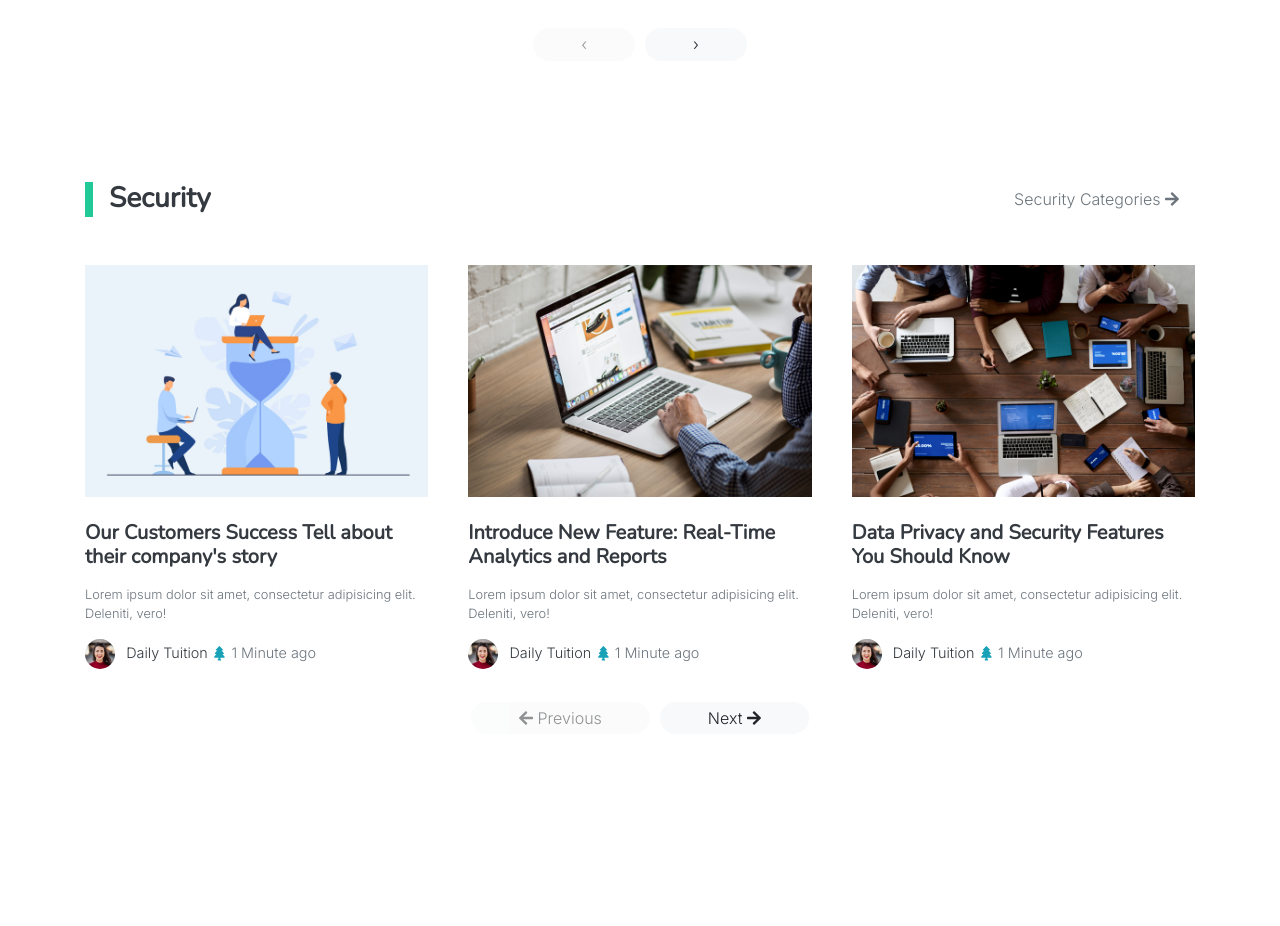
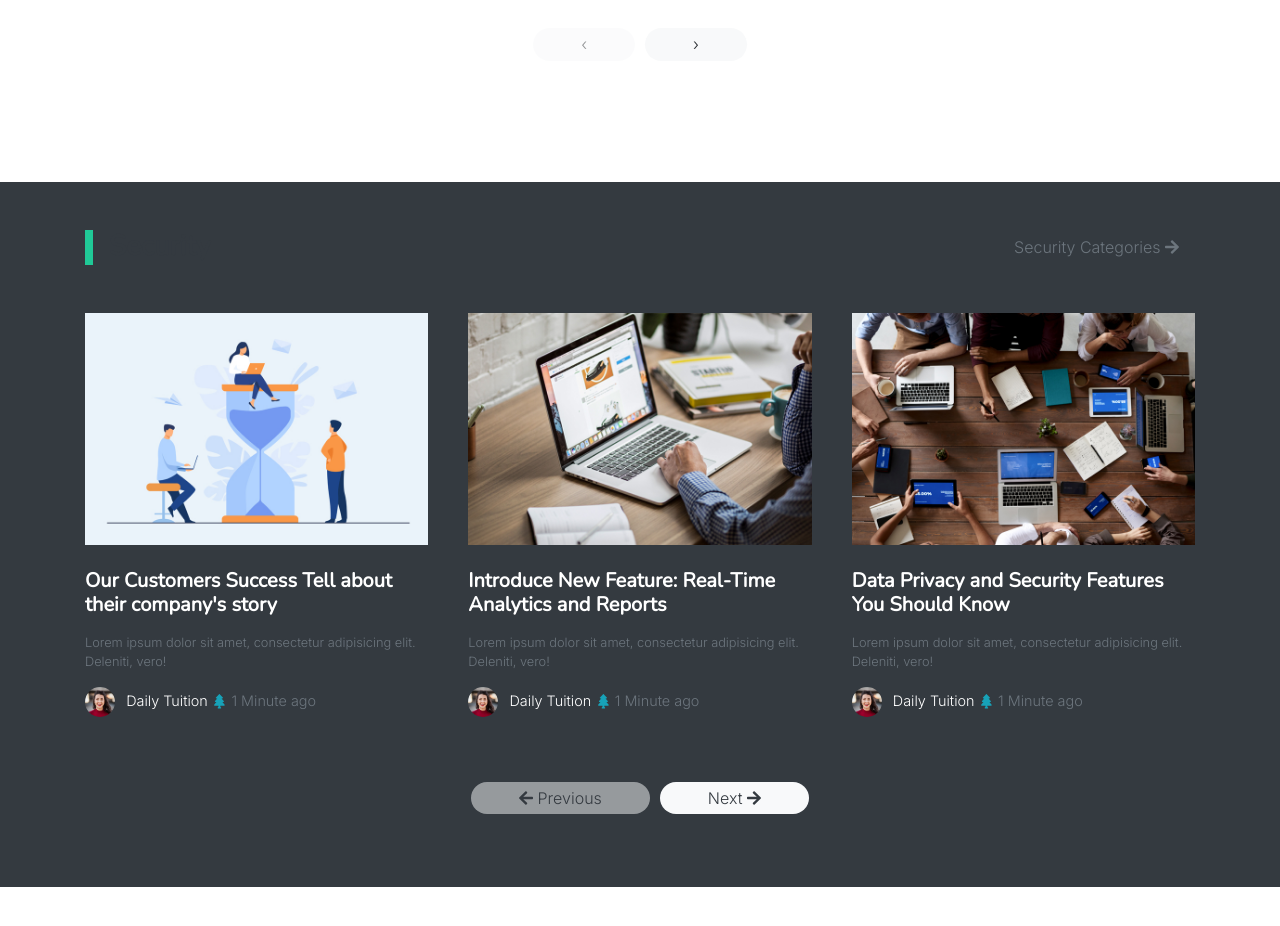
Before and after one commit to samseen/NodeApp, a website: page index.html in a window 1280 px wide. Shown: the part 1340-2266 px from the top of the page. Before the commit the page ends 2147 px from the top, so only its background shows below. Drawn offline with nearby package versions, Linux system fonts and the light colour scheme.

Commit message:
Styles for owl navigation.

```diff
--- a/sass/include/_security.scss
+++ b/sass/include/_security.scss
@@ -0,0 +1,32 @@
+/*
+    SECURITY SECTION
+*/
+
+#security {
+    background-color: $dark;
+    color: white;
+    margin: 3rem 0rem;
+
+    .owl-carousel {
+        .item > .item-title {
+            > a {
+                color: white;
+            }
+            .d-flex > a {
+                color: white !important;
+            }
+        }
+
+        .owl-nav {
+            margin-top: 4rem;
+            button span {
+                padding: .4rem 3rem;
+                color: $dark;
+                &:hover {
+                    background-color: $secondary-color;
+                    color: white;
+                }
+            }
+        }
+    }
+}
```
Also changed, not shown: css/style.css.
